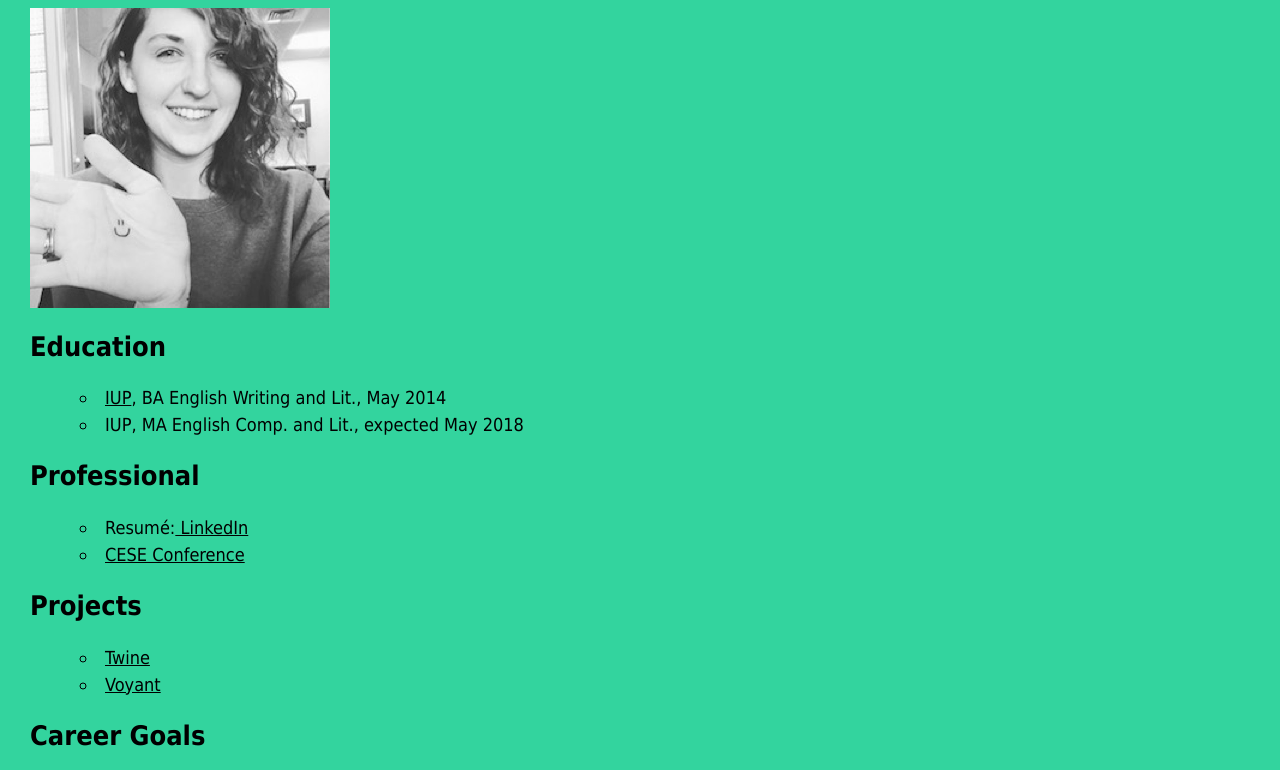
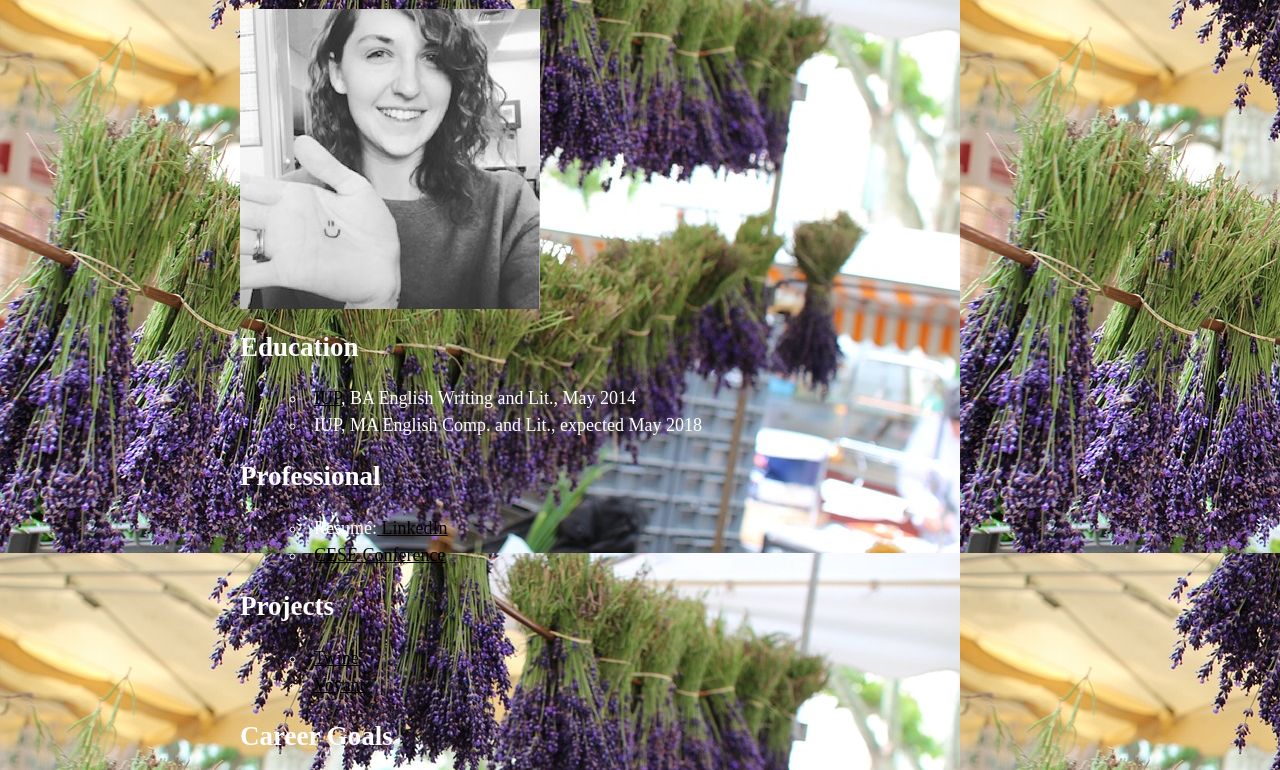
Before and after one commit to ellemariah/ellemariah.github.io, a plain HTML site: page index.html in a window 1280 px wide. Shown: the part 87-857 px from the top of the page. Drawn offline with Linux system fonts and the light colour scheme.

Commit message:
Update stylesheet.css

```diff
--- a/stylesheet.css
+++ b/stylesheet.css
@@ -1,9 +1,9 @@
 body{
 	margin: 0 auto;
-	background-color:#33D49E;
-	font-family: Tahoma, Geneva, serif;
+	background-image: url("https://ellemariah.github.io/francemarket.jpg");
+ 	background-position: right top	font-family: Tahoma, Geneva, serif;
 	font-size: 22px;
-	color:white
+	color:white;
 	max-width:800px;
 	padding:30px;
 	font-size:18px;
```
